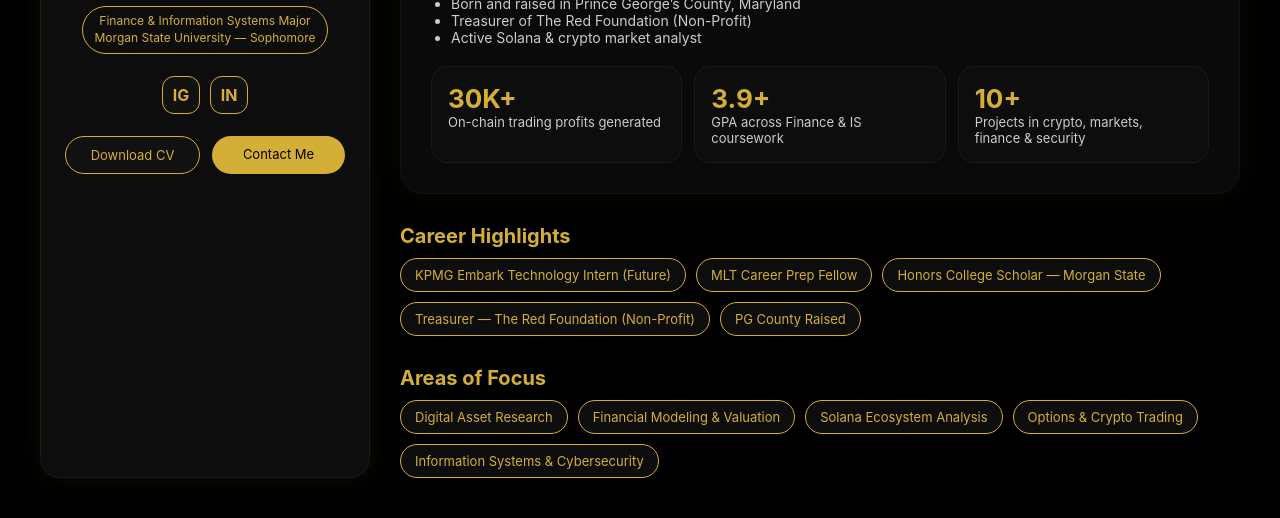
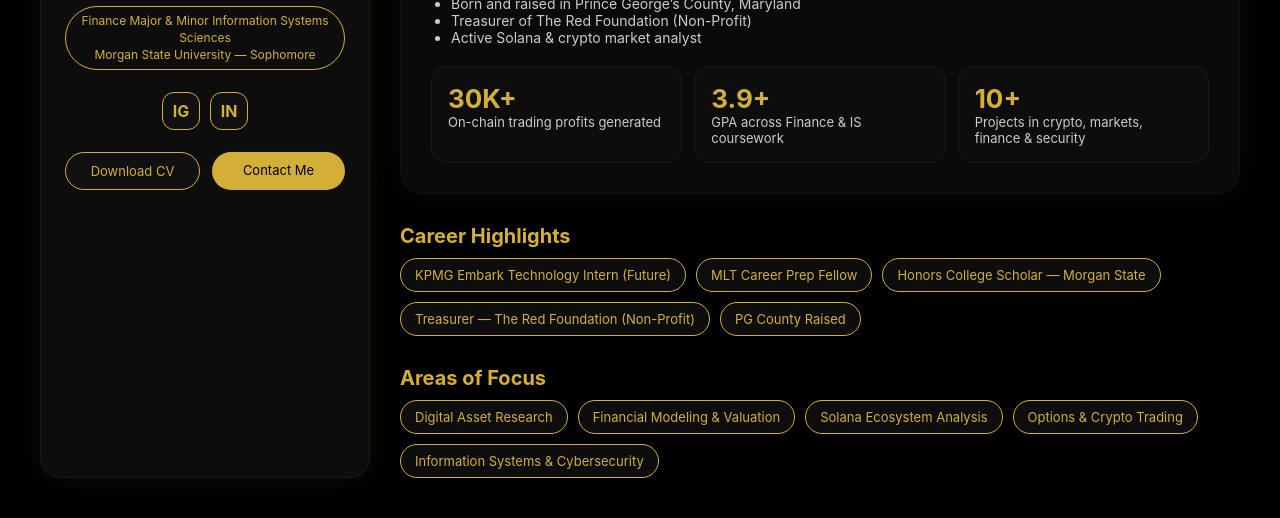
Before and after one commit to focam3-blip/fode-portfolio, a plain HTML site: page index.html in a window 1280 px wide. Shown: the part 392-910 px from the top of the page. Drawn offline with Linux system fonts and the light colour scheme.

Commit message:
Update index.html

```diff
--- a/index.html
+++ b/index.html
@@ -258,10 +258,9 @@
       <div class="name">Fode Camara</div>
 
       <div class="availability">
-        Finance & Information Systems Major<br>
-        Morgan State University — Sophomore
+        Finance Major & Minor Information Systems Sciences <br>
+           Morgan State University — Sophomore
       </div>
-
       <div class="socials">
 <a href="https://www.instagram.com/theredfoundationproject?utm_source=ig_web_button_share_sheet&igsh=ZDNlZDc0MzIxNw=="
    class="social-btn" target="_blank">IG</a>
```
